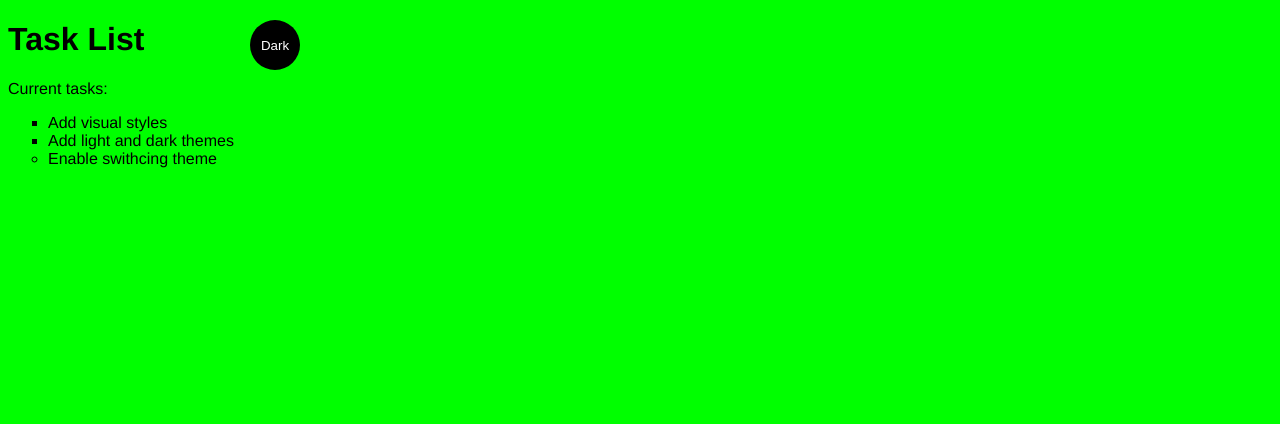
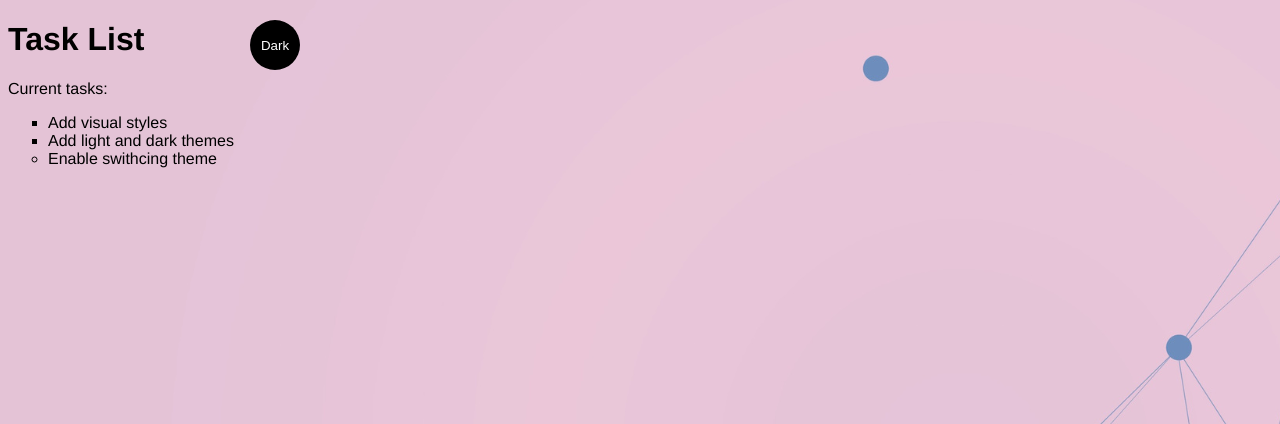
Before and after one commit to MelonyLady/MelonyLady.github.io, a PHP site: page / in a window 1280 px wide. Shown: the top 424 px of the page. Run offline with PHP 8.4, Linux system fonts and the light colour scheme.

Commit message:
figuring out background image syntax

```diff
--- a/style.css
+++ b/style.css
@@ -1,5 +1,5 @@
 :root {
-    --green: #00FF00;
+    --pink: #e9c6d8;
     --white: #FFFFFF;
     --black: #000000;
 }
@@ -8,6 +8,7 @@ body {
     background: var(--bg);
     color: var(--fontColor);
     font-family: helvetica;
+    background-image: url(images/light-theme-bg.png);
 }
 
 li {
@@ -19,7 +20,7 @@ li {
 }
 
 .light-theme {
-    --bg:var(--green);
+    --bg:var(--pink);
     --fontColor: var(--black);
     --btnBg: var(--black);
     --btnFontColor: var(--white);
```
